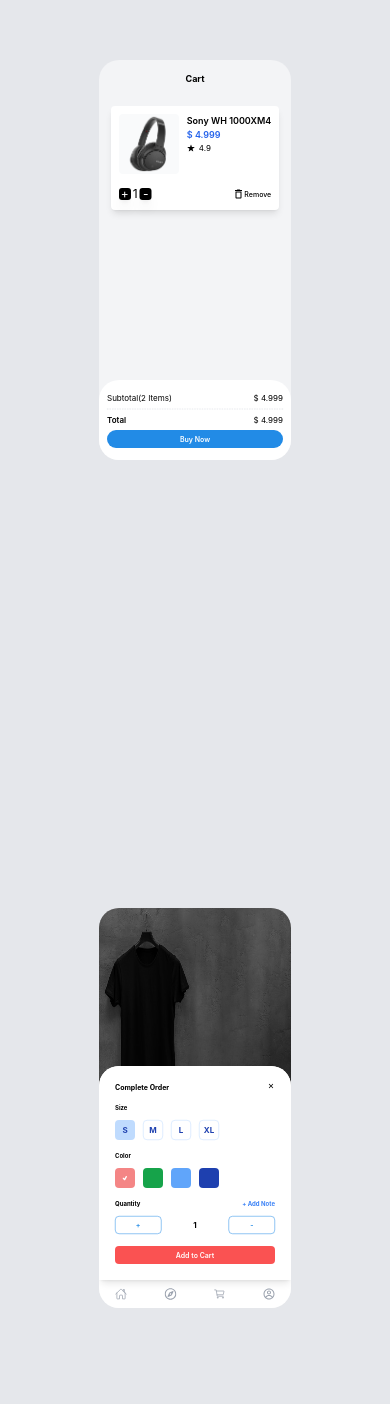
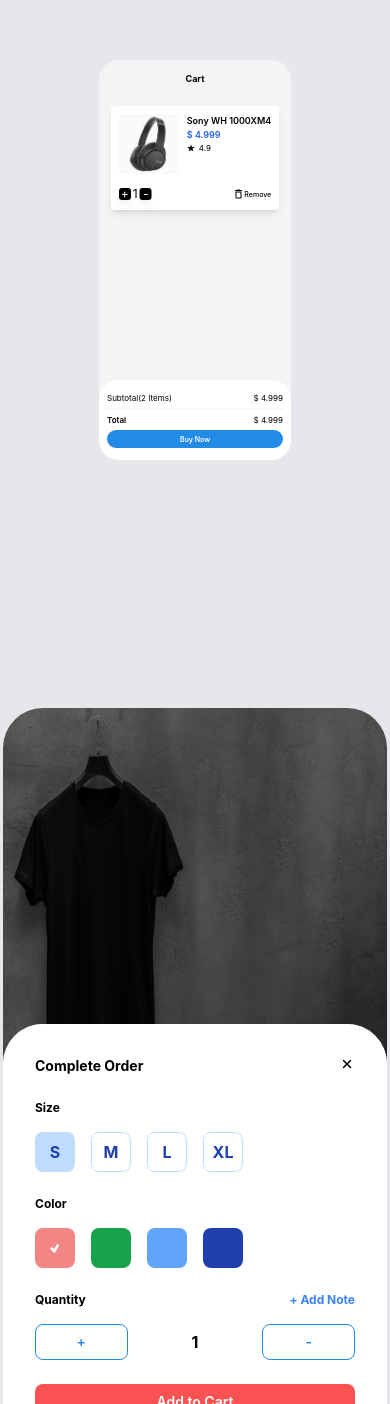
Before and after one commit to nmpavel/mantineDemo, a Next.js app: page / in a window 390 px wide. Shown: the part 164-1568 px from the top of the page. Built offline with nearby package versions, Linux system fonts and the light colour scheme.

Commit message:
Update AddToCart.tsx

```diff
--- a/src/components/AddToCart.tsx
+++ b/src/components/AddToCart.tsx
@@ -7,7 +7,7 @@ import { CgProfile } from "react-icons/cg";
 
 const AddToCart = () => {
   return (
-    <div className=" scale-50 relative bg-gray-100 h-[800px] w-96 rounded-[40px] overflow-hidden">
+    <div className=" md:scale-75 lg:scale-50 relative bg-gray-100 h-[800px] w-96 rounded-[40px] overflow-hidden">
       <div className="relative rounded-lg w-full h-1/2">
   <img src={"/images/tshirt.jpg"} className="w-full h-full rounded-lg" />
   <div className="absolute inset-0 bg-black opacity-50 rounded-lg"></div>
```
